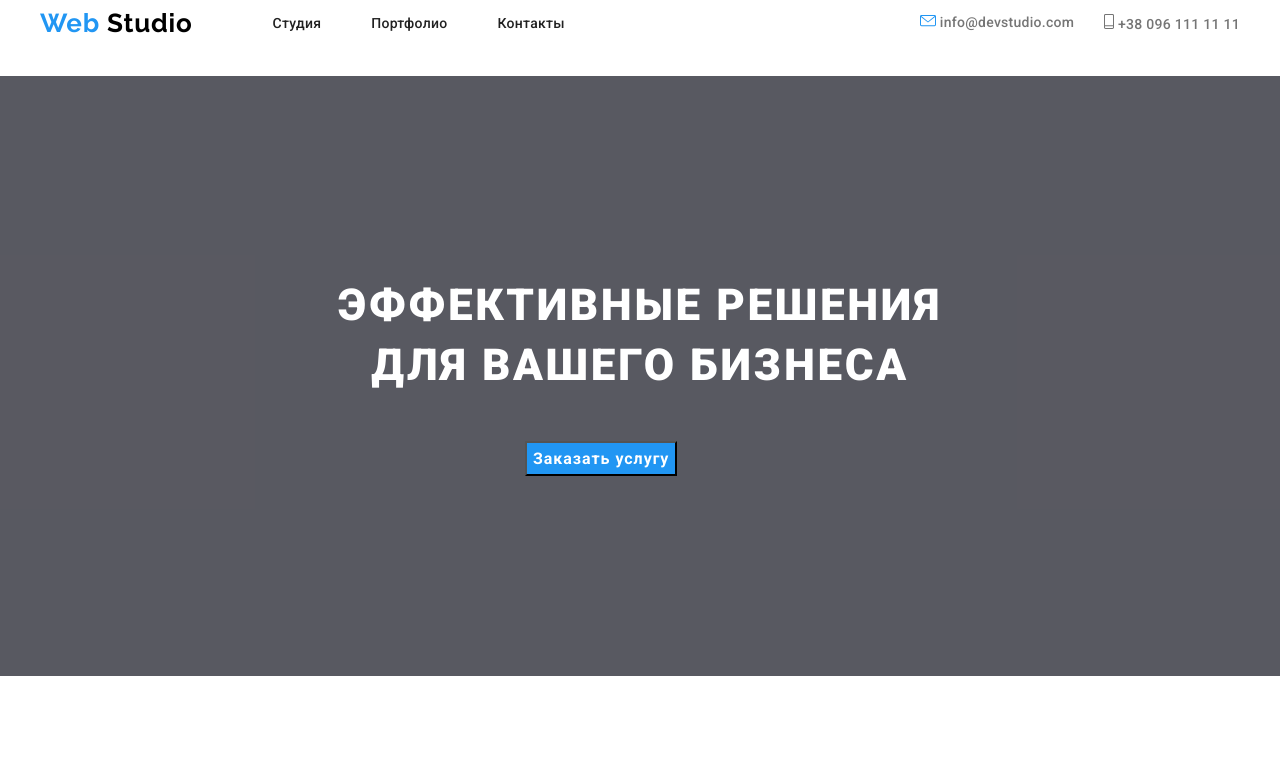
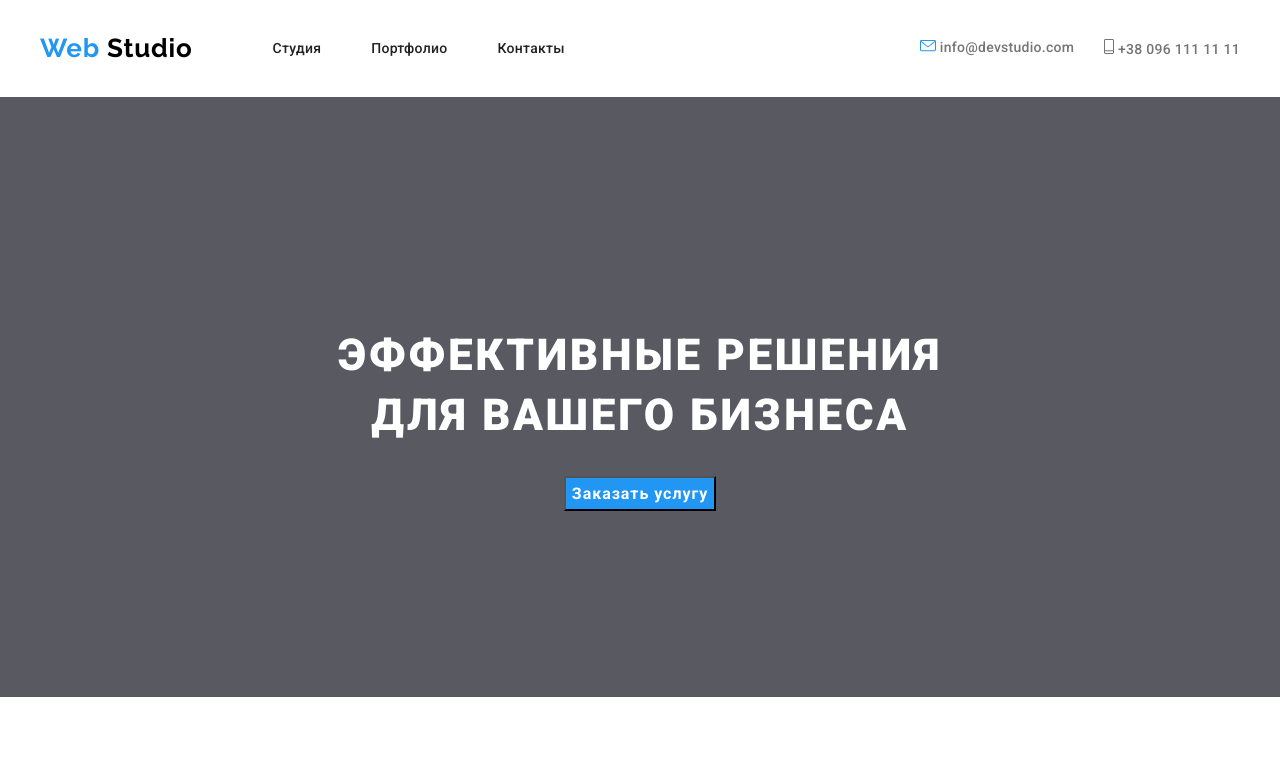
Before and after one commit to InnaKovshik/goit-markup-hw-03, a plain HTML site: page index.html in a window 1280 px wide. Shown: the top 767 px of the page. Drawn offline with Linux system fonts and the light colour scheme.

Commit message:
добавились дивы

```diff
--- a/css/styles.css
+++ b/css/styles.css
@@ -43,6 +43,8 @@ body {
 .navigation-header {
   display: flex;
   align-items: center;
+  padding-top: 25px;
+  padding-bottom: 25px;
 }
 
 .navigation-menu {
@@ -126,6 +128,18 @@ body {
 
 .main-img {
   background: rgba(47, 48, 58, 0.8);
+  height: 600px;
+  width: 100%;
+  align-items: center;
+  text-align: center;
+}
+
+.main-container {
+  align-items: center;
+  max-width: 696px;
+  max-height: auto;
+  padding-top: 200px;
+  padding-bottom: 200px;
 }
 
 .btn-menu:focus,
@@ -144,10 +158,6 @@ body {
 }
 
 .main-title {
-  padding-top: 200px;
-  padding-bottom: 15px;
-  padding-left: 275px;
-  padding-right: 275px;
   font-weight: 900;
   font-size: 44px;
   line-height: 1.36;
@@ -158,9 +168,6 @@ body {
 }
 
 .modal-btn {
-  margin-left: 485px;
-  margin-right: 485px;
-  margin-bottom: 200px;
   font-weight: bold;
   font-size: 16px;
   line-height: 1.87;
@@ -337,6 +344,8 @@ h2 {
 
 .footer {
   background-color: #2f303a;
+  padding-top: 52px;
+  padding-bottom: 52px;
 }
 
 .adress-footer-ul {
@@ -358,8 +367,9 @@ h2 {
   margin-left: 70px;
 }
 .footer-list {
-  margin-top: 60px;
-  margin-bottom: 60px;
+  width: 270px;
+  height: auto;
+  margin-top: 30px;
 }
 
 .footer-mail,
--- a/index.html
+++ b/index.html
@@ -63,7 +63,7 @@
 
     <main>
       <section class="main-img">
-        <div class="container">
+        <div class="main-container container">
           <h1 class="main-title">Эффективные решения для вашего бизнеса</h1>
           <button class="modal-btn">Заказать услугу</button>
         </div>
```
Also changed, not shown: portfolio.html (+9 -3 lines).
